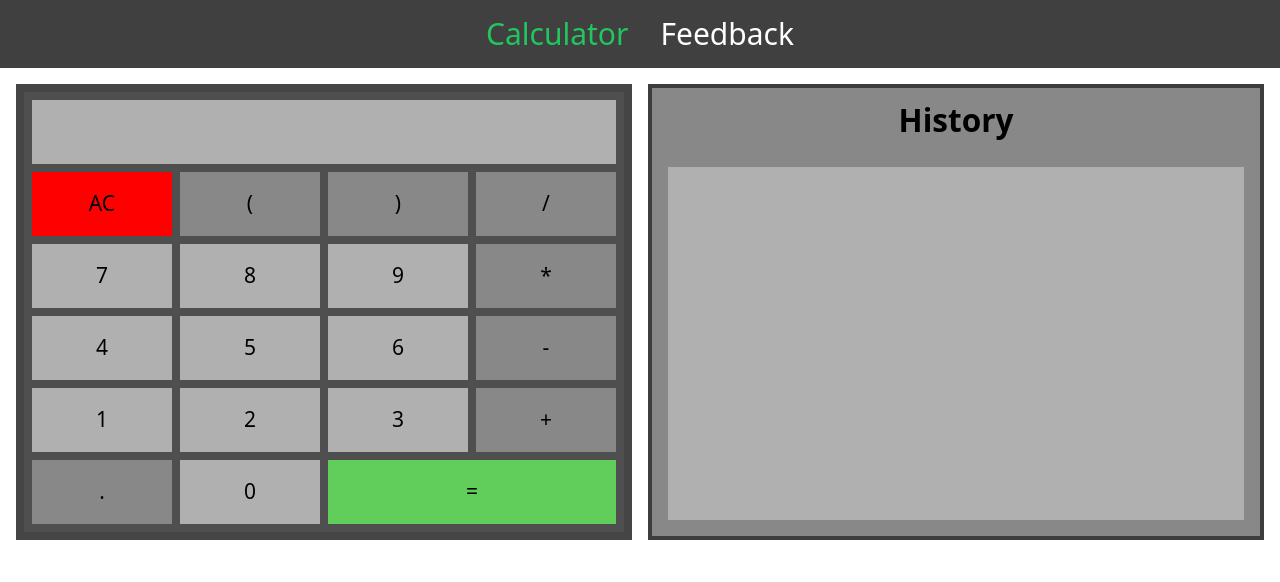
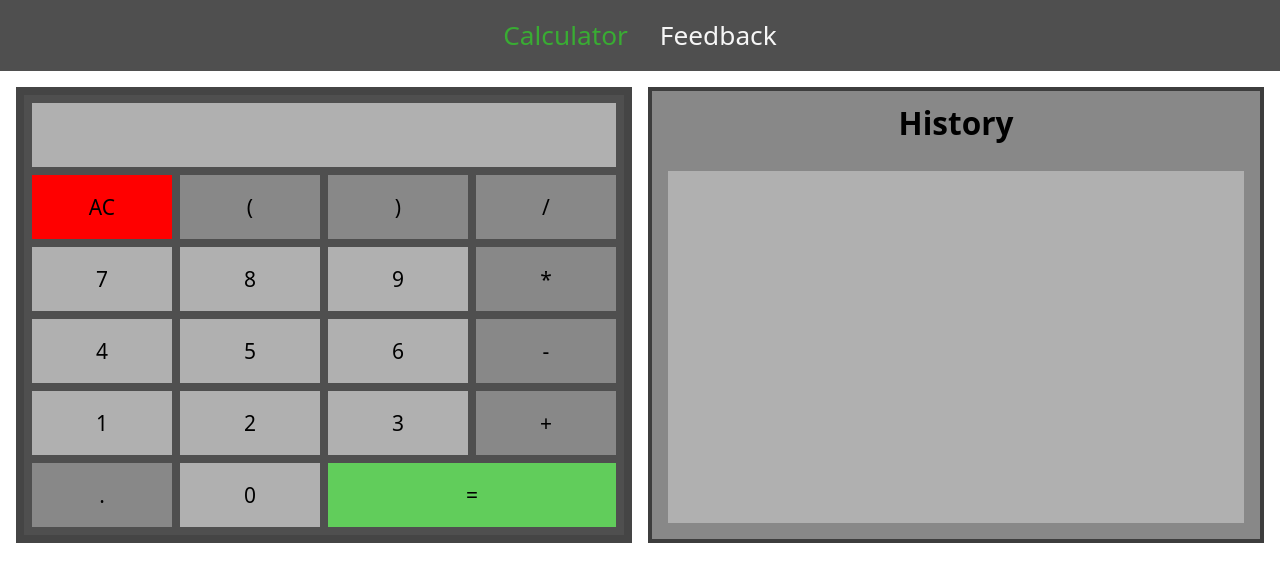
Before and after one commit to BeatsuDev/fullstack-2025, a Vue app in the folder frontend/: page / in a window 1280 px wide. Shown: the top 582 px of the page. Built offline with nearby package versions, Linux system fonts and the light colour scheme; the HTML template or start-up script is replaced by a standard one.

Commit message:
refac: move tailwind to plain CSS instead in App component

```diff
--- a/frontend/src/App.vue
+++ b/frontend/src/App.vue
@@ -1,14 +1,7 @@
 <template>
-    <nav
-        class="w-full bg-gray-700 p-4 text-white text-3xl flex justify-center gap-8"
-    >
-        <RouterLink
-            v-for="(route, index) in navigationRoutes"
-            :key="index"
-            :to="route.path"
-            class="duration-150"
-            active-class="text-primary-500"
-        >
+    <nav>
+        <RouterLink v-for="(route, index) in navigationRoutes" :key="index" :to="route.path" class="link"
+            active-class="active-link">
             {{ route.text }}
         </RouterLink>
     </nav>
@@ -23,3 +16,27 @@ const navigationRoutes = [
     { path: "/feedback", text: "Feedback" },
 ] as const;
 </script>
+
+<style scoped>
+nav {
+    display: flex;
+    justify-content: center;
+    gap: var(--spacing-8);
+
+    font-size: var(--text-3xl);
+    color: var(--color-neutral-50);
+    background-color: var(--color-neutral-700);
+
+    padding: var(--spacing-4);
+    width: 100%;
+}
+
+.link {
+    transition: color 150ms;
+}
+
+/* The link at which the router is currently at */
+.active-link {
+    color: var(--color-primary-500);
+}
+</style>
```
